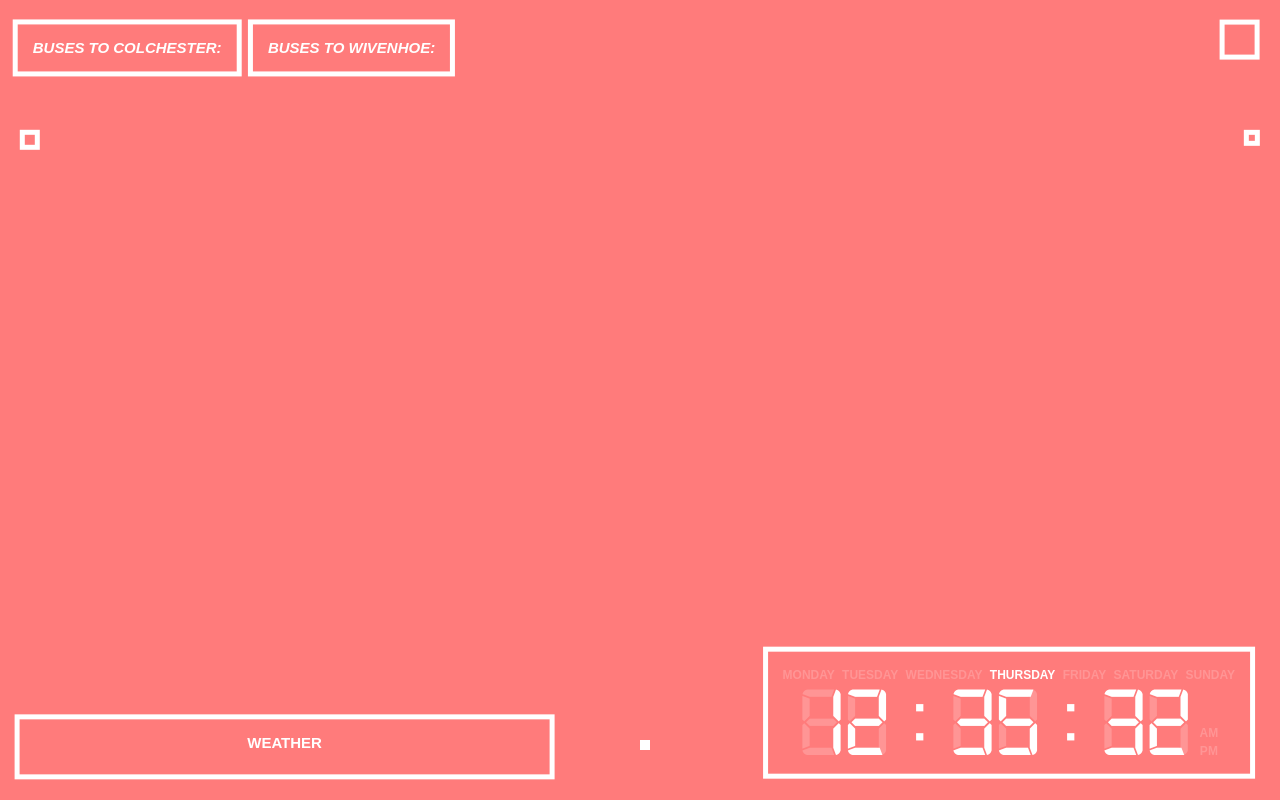
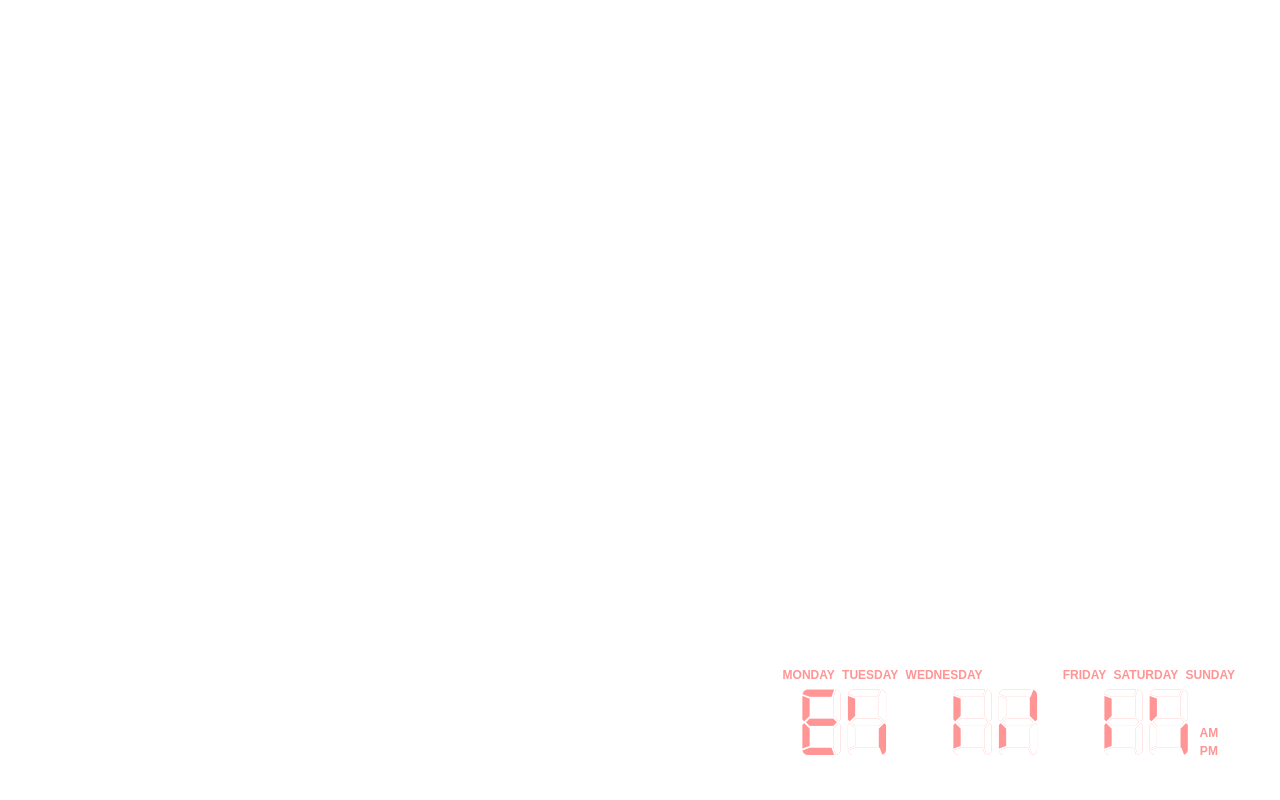
Before and after one commit to conorhennessy/php-Boy, a PHP site: page / in a window 1280 px wide. Run offline with PHP 8.4, Linux system fonts and the light colour scheme.

Commit message:
robustness test3

```diff
--- a/css/index.css
+++ b/css/index.css
@@ -37,7 +37,7 @@
 
 body {
 	color: #ffffff;
-	background:#ff7b7b;
+	//background:#ff7b7b;
 	font-family: 'Cousine', monospace;
 	//background: linear-gradient(270deg, #5a168e, #ef6bdc);
 	//background-size: 400% 400%;
```
Also changed, not shown: 1 other file.
